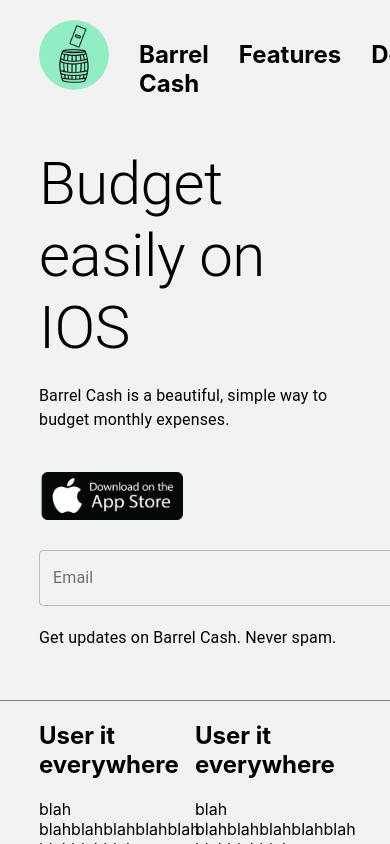
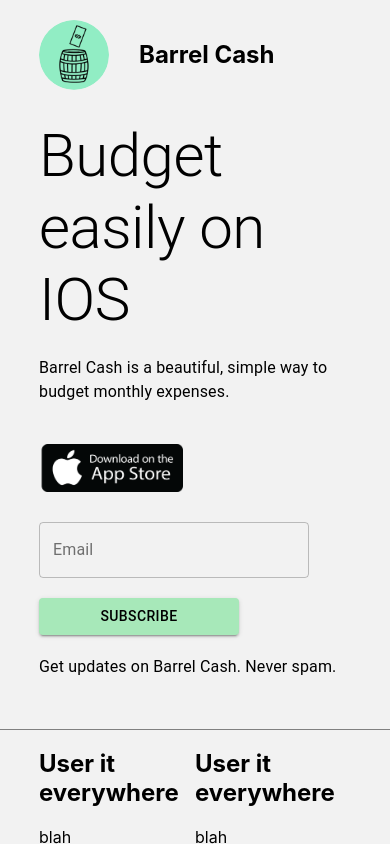
Before and after one commit to surveySays/Barrel-Cash-Web, a React (Create React App) app: page / in a window 390 px wide. Built offline with nearby package versions, Linux system fonts and the light colour scheme.

Commit message:
added media queries for phone

```diff
--- a/src/Landing.js
+++ b/src/Landing.js
@@ -82,11 +82,11 @@
   }
 
   updatePredicate() {
-    this.setState({ isDesktop: window.innerWidth > 850 });
+    this.setState({ isDesktop: window.innerWidth > 716 });
   }
 
   render() {
-    const isDesktop = this.state.isDesktop; //break at 754 width, when barrel cash stacks
+    const isDesktop = this.state.isDesktop; //break at 716 width, when barrel cash stacks
     const { classes } = this.props;
 
     return (
@@ -122,10 +122,13 @@
             >
               <Avatar className={classes.avatar} src={Larger} alt="logo" />
               <h2 style={{ marginRight: 30 }}>Barrel Cash</h2>
+              {isDesktop ? (
+                <div style={{ display: "flex" }}>
                   <h2 style={{ marginRight: 30 }}>Features</h2>
 
                   <h2 style={{ marginRight: 30 }}>Documents</h2>
-              <h2>FAQ</h2>
+                </div>
+              ) : null}
             </div>
             <Typography variant="h2" style={{ marginTop: 30 }}>
               Budget easily on IOS
@@ -149,14 +152,25 @@
                 />
               </a>
             </div>
-
-            <div style={{ display: "flex", marginTop: 30 }}>
-              <form noValidate autoComplete="off">
+            {isDesktop ? (
+              <div
+                style={{
+                  display: "flex",
+                  marginTop: 30,
+                  width: "100%",
+                  position: "relative",
+                }}
+              >
+                <form
+                  noValidate
+                  autoComplete="off"
+                  style={{ width: "40%", position: "relative" }}
+                >
                   <TextField
                     id="outlined-basic"
                     label="Email"
                     variant="outlined"
-                  style={{ width: 400, fontSize: 10 }}
+                    style={{ width: "100%", fontSize: 10 }}
                   />
                 </form>
                 <div style={{ marginLeft: 20 }}>
@@ -174,6 +188,38 @@
                   </Button>
                 </div>
               </div>
+            ) : (
+              <div
+                style={{ marginTop: 30, width: "100%", position: "relative" }}
+              >
+                <form
+                  noValidate
+                  autoComplete="off"
+                  style={{ width: "40%", position: "relative", minWidth: 270 }}
+                >
+                  <TextField
+                    id="outlined-basic"
+                    label="Email"
+                    variant="outlined"
+                    style={{ width: "100%", fontSize: 10 }}
+                  />
+                </form>
+                <div style={{ marginTop: 20 }}>
+                  <Button
+                    variant="contained"
+                    color="primary"
+                    style={{
+                      height: "100%",
+                      width: 200,
+                      backgroundColor: "#a7e8b9",
+                      color: "#000000",
+                    }}
+                  >
+                    Subscribe
+                  </Button>
+                </div>
+              </div>
+            )}
             <Typography style={{ marginTop: 20 }}>
               Get updates on Barrel Cash. Never spam.
             </Typography>
@@ -185,6 +231,8 @@
               width: "80%",
               paddingLeft: "10%",
               maxWidth: 1189,
+              height: "100%",
+              position: "relative",
             }}
           >
             <div
@@ -197,7 +245,7 @@
             >
               <div style={{ width: "50%", position: "relative" }}>
                 <h2>User it everywhere</h2>
-                <p style={{ maxWidth: "80%" }}>
+                <p style={{ maxWidth: "80%", overflowWrap: "break-word" }}>
                   blah blahblahblahblahblah blahblahblah blahblah blah blah blah
                   blah blahblahblahblahblah blahblahblah blahblah blah blah blah
                   blah blahblahblahblahblah blahblahblah blahblah blah blah blah
@@ -206,7 +254,7 @@
               </div>
               <div style={{ width: "50%", position: "relative" }}>
                 <h2>User it everywhere</h2>
-                <p style={{ maxWidth: "80%" }}>
+                <p style={{ maxWidth: "80%", overflowWrap: "break-word" }}>
                   blah blahblahblahblahblah blahblahblah blahblah blah blah blah
                   blah blahblahblahblahblah blahblahblah blahblah blah blah blah
                   blah blahblahblahblahblah blahblahblah blahblah blah blah blah
@@ -226,7 +274,8 @@
                 style={{
                   display: "block",
                   width: "100%",
-                  height: 604,
+                  maxHeight: 500,
+                  height: "100%",
                   position: "relative",
                   margin: 0,
                 }}
@@ -248,7 +297,12 @@
             <h1 style={{ margin: 0, paddingTop: 60 }}>
               Welcome to Barrel Cash
             </h1>
-            <video width="100%" height="600" controls style={{ marginTop: 30 }}>
+            <video
+              width="100%"
+              height="60%"
+              controls
+              style={{ marginTop: 30, minHeight: 230 }}
+            >
               {/*may need maxHeight 600, height: 100% */}
               <source src="movie.mp4" type="video/mp4" />
             </video>
@@ -265,6 +319,7 @@
               maxWidth: 1189,
             }}
           >
+            {isDesktop ? (
               <div style={{ display: "flex" }}>
                 <div
                   style={{
@@ -278,9 +333,12 @@
                     style={{
                       display: "block",
                       width: "100%",
-                    height: 604,
+                      height: "100%",
+                      maxHeight: 500,
                       position: "relative",
                       margin: 0,
+                      minHeight: 231,
+                      minWidth: 347,
                     }}
                     src={Woman}
                   />
@@ -305,6 +363,7 @@
                   </p>
                 </div>
               </div>
+            ) : null}
           </div>
         </div>
         <div className={classes.sectionTest}>
```
Lines whose indentation alone changed are shown as unchanged.
